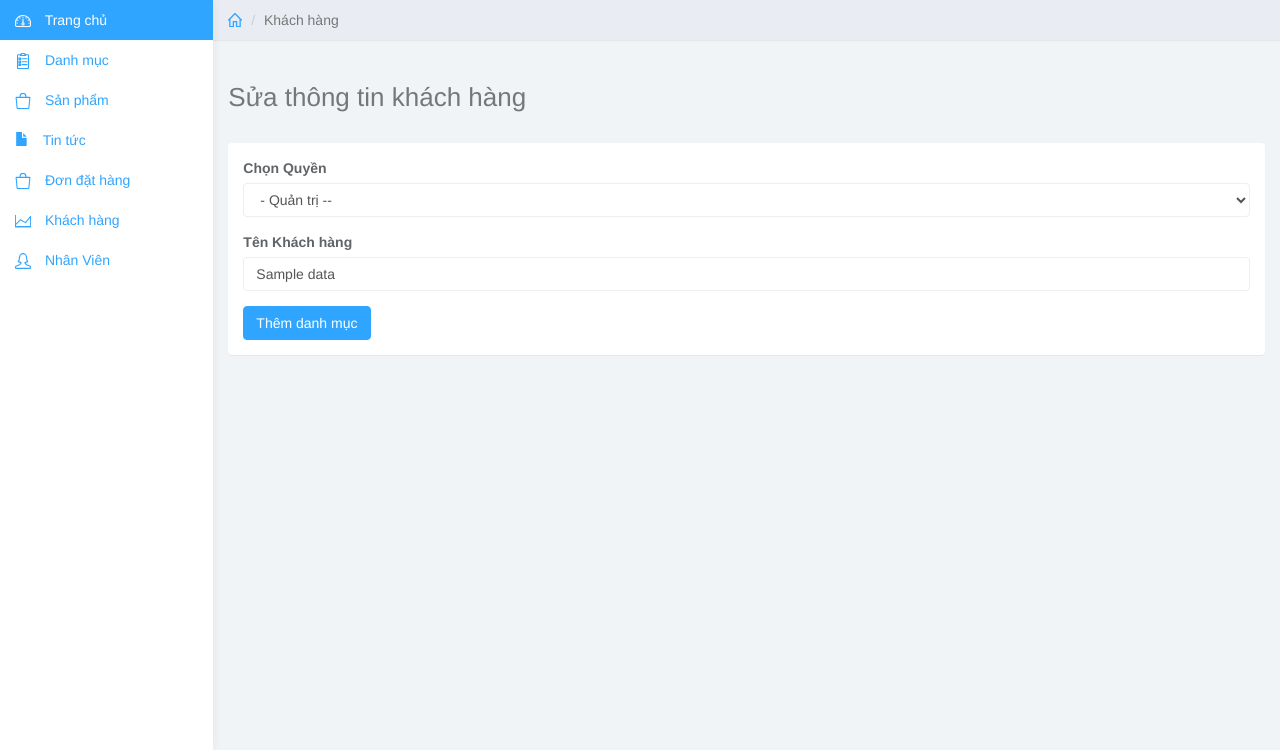
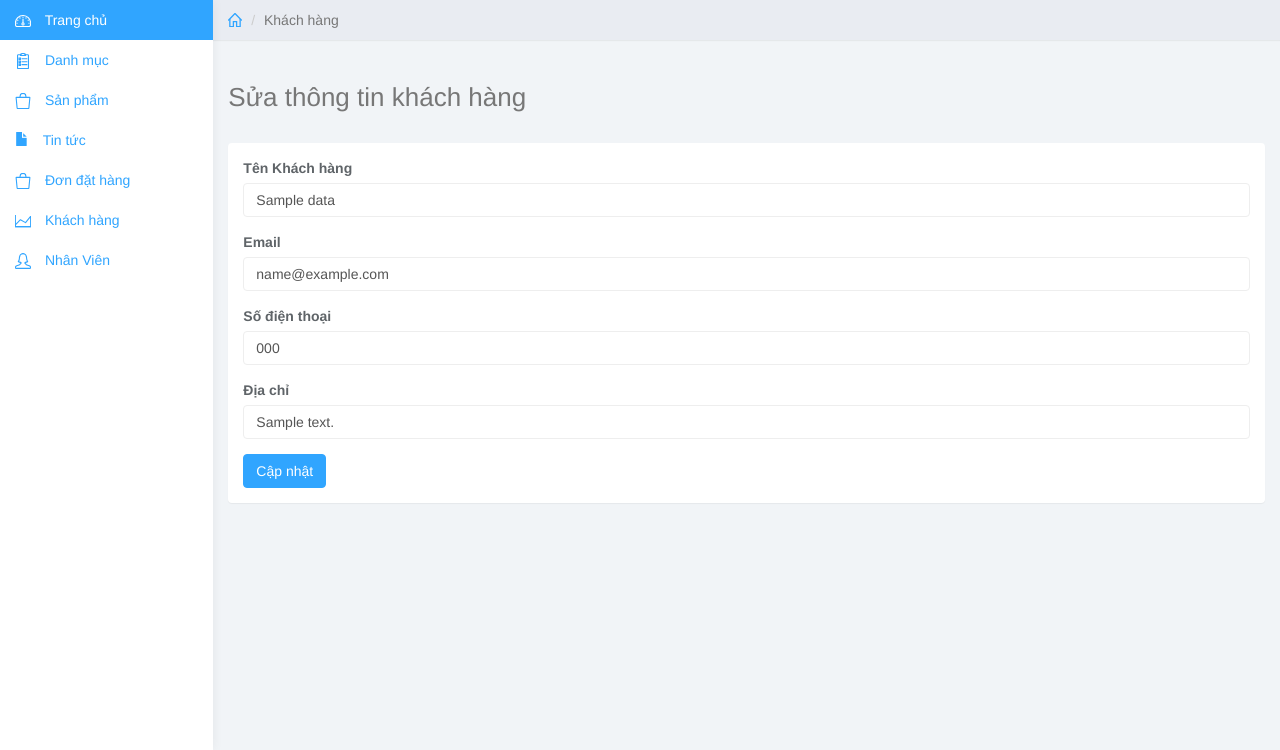
Before and after one commit to Hien1807/nhom14_mnm, a Laravel app: template resources/views/back-end/users/edit.blade.php in a window 1280 px wide. Shown: the part 50-800 px from the top of the page. Run offline with Laravel 8, Linux system fonts and the light colour scheme; the template is opened without the code that fills it: most values are stand-ins (such as "Sample title", 1, 10 or a date in 2020); settings files or empty folders that the repository lacks are supplied; some libraries are stand-ins or nearby versions.

Commit message:
edit khach hang

```diff
--- a/resources/views/back-end/users/edit.blade.php
+++ b/resources/views/back-end/users/edit.blade.php
@@ -19,35 +19,27 @@
 			<div class="col-lg-12">
 				<div class="panel panel-default">
 					<div class="panel-body">
-					@if (count($errors) > 0)
-					    <div class="alert alert-danger">
-					        <ul>
-					            @foreach ($errors->all() as $error)
-					                <li>{{ $error }}</li>
-					            @endforeach
-					        </ul>
-					    </div>
-					    @elseif (Session()->has('flash_level'))
-					    	<div class="alert alert-success">
-						        <ul>
-						            {!! Session::get('flash_massage') !!}
-						        </ul>
-						    </div>
-						@endif
+
 						<form action="" method="POST" role="form">
 				      		{{ csrf_field() }}
-				      		<div class="form-group">
-					      		<label for="input-id"> Chọn Quyền </label>
-					      		<select name="sltCate" id="inputSltCate" class="form-control">
-					      			<option value="1">- Quản trị --</option>
-					      			<option value="2">- Nhân viên --</option>
-					      		</select>
-				      		</div>
+
 				      		<div class="form-group">
 				      			<label for="input-id">Tên Khách hàng</label>
-				      			<input type="text" name="txtName" id="inputTxtName" class="form-control" value="{!! old('txtCateName', isset($data['name']) ? $data['name'] : null)!!}" required="required">
+				      			<input type="text" name="txtnameu" id="inputTxtName" class="form-control" value="{!! old('txtnameu', isset($data['name']) ? $data['name'] : null)!!}" required="required">
 				      		</div>
-				      		<input type="submit" name="btnCateAdd" class="btn btn-primary" value="Thêm danh mục" class="button" />
+							<div class="form-group">
+								<label for="input-id">Email</label>
+								<input type="text" name="txtemailu" id="inputTxtemail" class="form-control" value="{!! old('txtemailu', isset($data['email']) ? $data['email'] : null)!!}" required="required">
+							</div>
+							<div class="form-group">
+								<label for="input-id">Số điện thoại</label>
+								<input type="text" name="txtphone" id="inputTxtphone" class="form-control" value="{!! old('txtphone', isset($data['phone']) ? $data['phone'] : null)!!}" required="required">
+							</div>
+							<div class="form-group">
+								<label for="input-id">Địa chỉ</label>
+								<input type="text" name="txtaddress" id="inputTxtaddress" class="form-control" value="{!! old('txtaddress', isset($data['address']) ? $data['address'] : null)!!}" required="required">
+							</div>
+				      		<input type="submit" name="btnCateAdd" class="btn btn-primary" value="Cập nhật" class="button" />
 				      	</form>
 					</div>
 				</div>
--- a/resources/views/back-end/users/list.blade.php
+++ b/resources/views/back-end/users/list.blade.php
@@ -40,6 +40,7 @@
 										<th>Điện thoại</th>
 										<th>Email</th>
 										<th>Ngày đăng ký</th>
+										<th>Action</th>
 									</tr>
 								</thead>
 								<tbody>
@@ -51,6 +52,10 @@
 											<td>{!!$row->phone!!}</td>
 											<td>{!!$row->email!!}</td>
 											<td>{!!$row->created_at!!}</td>
+											<td>
+												<a href="{!!url('admin/khachhang/edit/'.$row->id)!!}" title="Chi tiết"> Cập nhật</a> &nbsp;
+												<a href="{!!url('admin/khachhang/del/'.$row->id)!!}"  title="Xóa" onclick="return xacnhan('Xóa danh mục này ?')">Xóa bỏ</a>
+											</td>
 										</tr>
 									@endforeach
 								</tbody>
--- a/resources/views/modules/menu.blade.php
+++ b/resources/views/modules/menu.blade.php
@@ -34,6 +34,7 @@
                <a href="{!!url('tin-tuc')!!}" > Tin Tức - Khuyễn Mãi </a>
               </li>
             </ul>
+
              <ul class="nav navbar-nav pull-right">
               {{-- <li><a href="{{ url('/admin/home') }}">Vào trang quản trị</a></li> --}}
               <li class="dropdown">
```
Also changed, not shown: app/Http/Controllers/UsersController.php (+19 -0 lines), public/uploads/news/1670664382_Screenshot (1).png (added), public/uploads/news/1670769504_Screenshot (1).png (added), public/uploads/products/details/1480005568_635918156584359185_s7-g1.jpg (deleted), public/uploads/products/details/1480005568_635918156798139185_s7-g2.jpg (deleted), public/uploads/products/details/1480005568_635918157121589185_s7-g3.jpg (deleted), public/uploads/products/details/1480005568_635918157122729185_s7-g4.jpg (deleted), public/uploads/products/details/1480005568_635918157344579185_s7-g5.jpg (deleted), public/uploads/products/details/1670769463_Screenshot (2).png (added).
